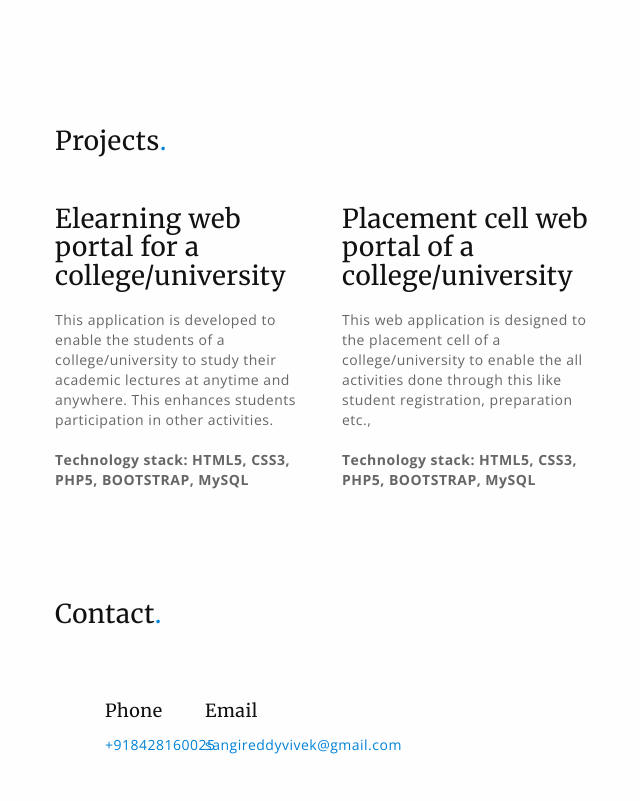
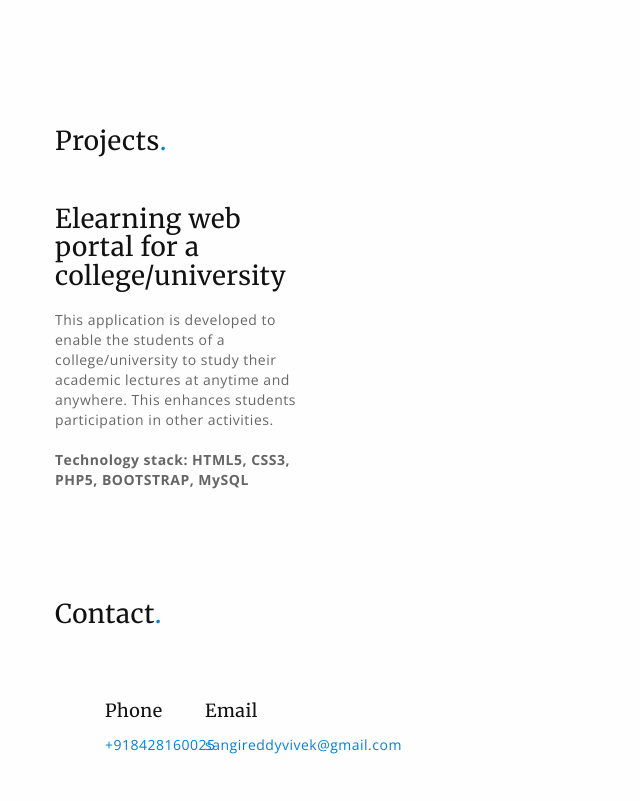
Before and after one commit to SangireddyVivekananda/SangireddyVivekananda.github.io, a plain HTML site: page index.html in a window 1280 px wide. Shown: the part 2047-2848 px from the top of the page, without its empty margins (350-990 px from the left). Drawn offline with nearby package versions, Linux system fonts and the light colour scheme; some icons are missing; a web font is replaced by a local one.

Commit message:
Update index.html

```diff
--- a/index.html
+++ b/index.html
@@ -284,19 +284,7 @@
                             </p>
 
                     </div><!-- / carousel-post -->
-
-                    <div class="blog block carousel-post">
-                        <h3>Placement cell web portal of a college/university</h3>
-                        <p>This web application is designed to the placement cell of a college/university to enable the all activities done through this like student registration, preparation etc.,
-                            <br/><br/><b>Technology stack:  HTML5, CSS3, PHP5, BOOTSTRAP, MySQL</b>
-                        </p>
-
-                    </div><!-- / carousel-post -->
-
-
-
-
-                </div><!-- / posts-carousel -->
+		</div><!-- / posts-carousel -->
             </div><!-- / container -->
         </section>
         <!-- / journal -->
```
